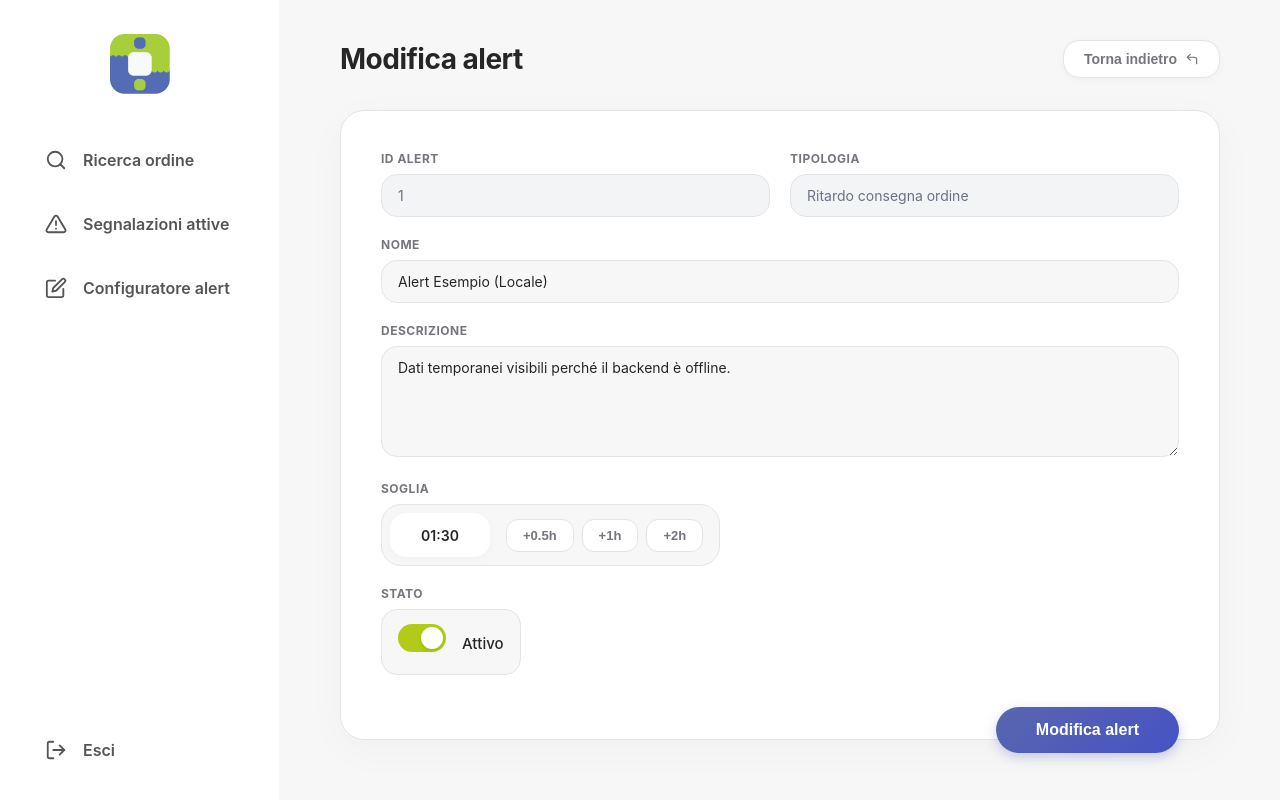
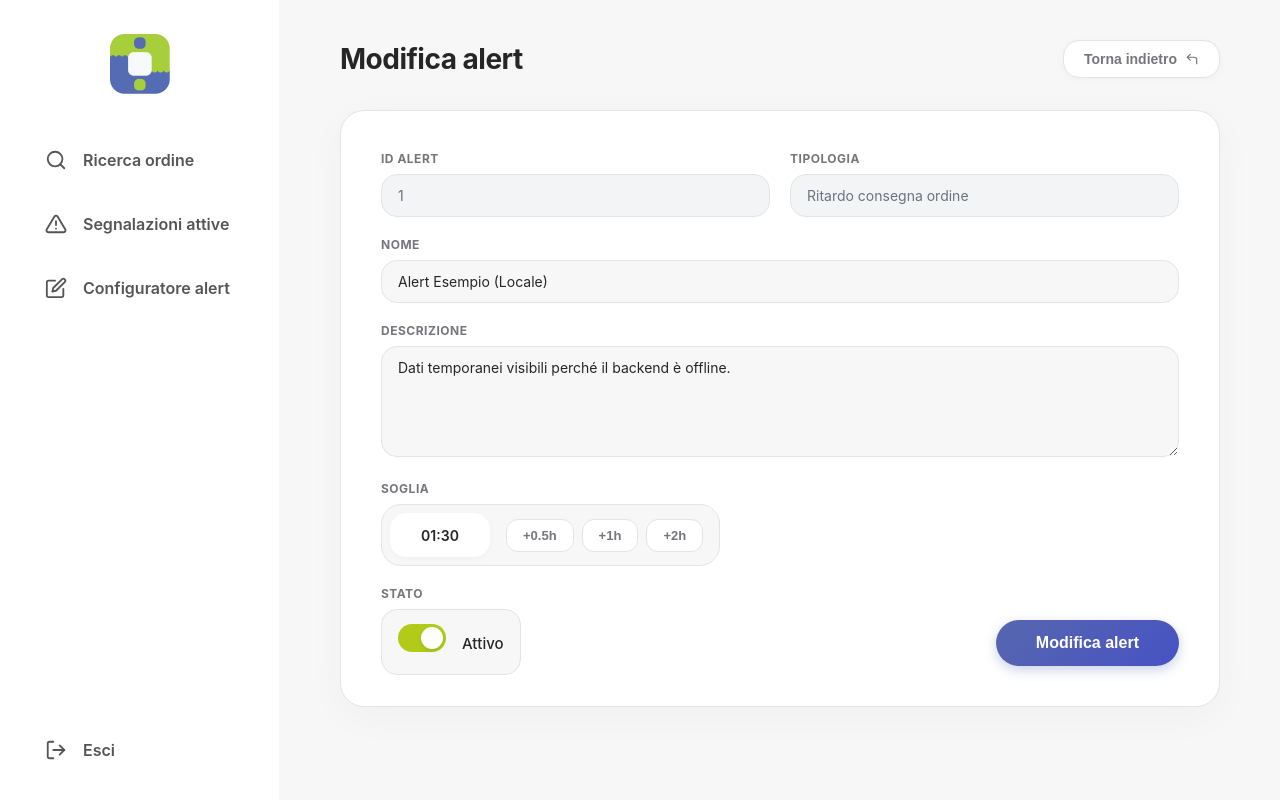
Before and after one commit to JFranciosi/packovery-frontend, an Angular app: page /alert-modification/1 in a window 1280 px wide. Built offline with nearby package versions, Linux system fonts and the light colour scheme; no server answers.

Commit message:
style: fix form-actions position in allert-modification

```diff
--- a/src/app/component/alert-modification/alert-modification.css
+++ b/src/app/component/alert-modification/alert-modification.css
@@ -309,7 +309,7 @@ input:checked+.slider:before {
 }
 
 .form-actions {
-    margin-top: 32px;
+    margin-top: -75px;
     display: flex;
     justify-content: flex-end;
 }
```
